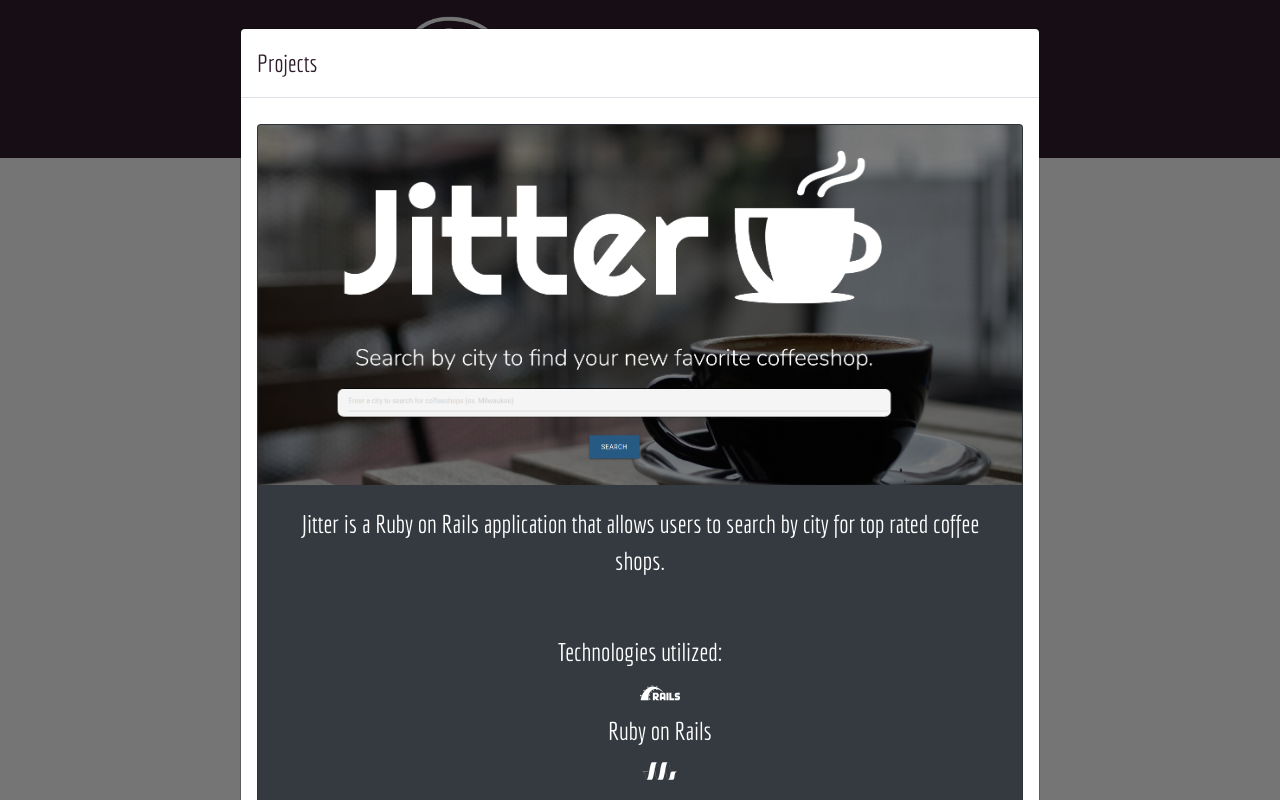
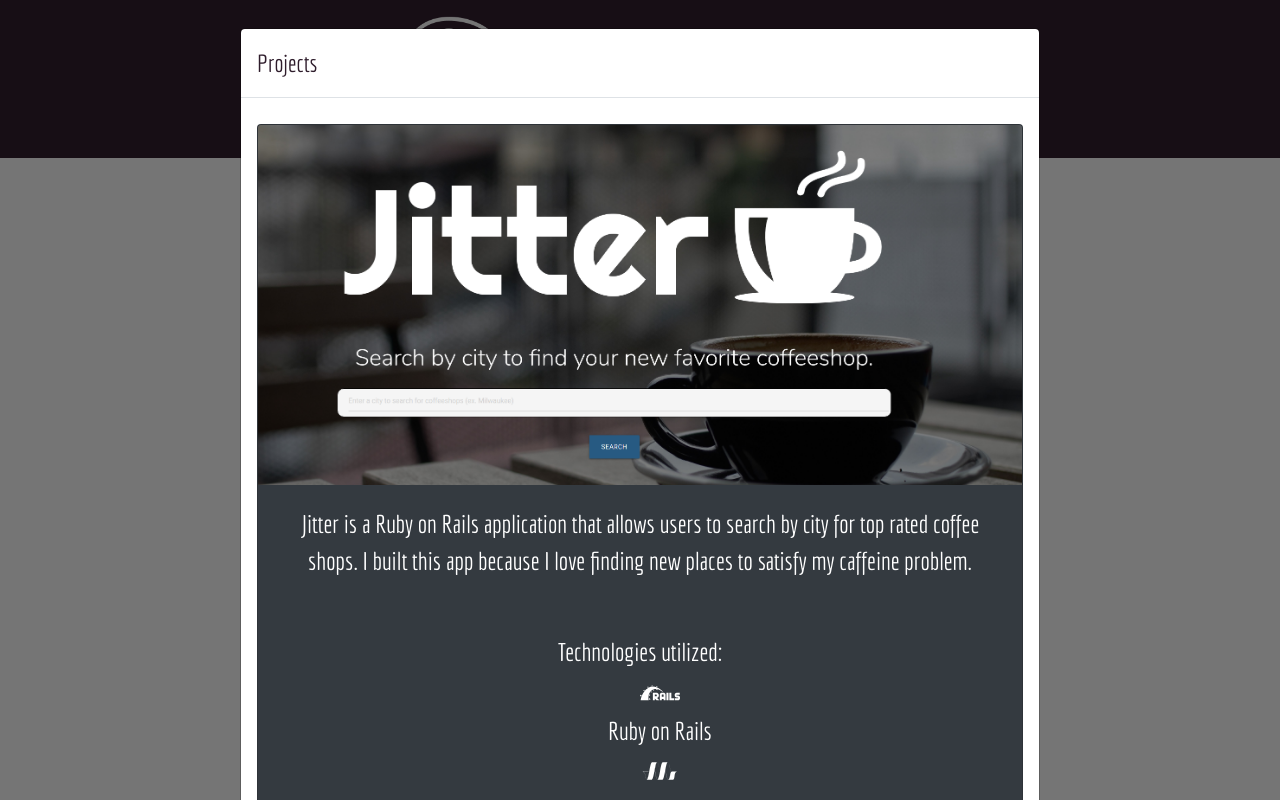
Before and after one commit to sean-slaughter/portfolio, a React (Create React App) app: page /projects in a window 1280 px wide. Built offline with nearby package versions, Linux system fonts and the light colour scheme.

Commit message:
Add more description to projects

```diff
--- a/src/containers/Projects.js
+++ b/src/containers/Projects.js
@@ -4,14 +4,11 @@
 import {
   FaGithub,
   FaMedium,
-  FaLinkedin,
   FaYoutube,
   FaYelp,
-  FaReact,
 } from "react-icons/fa";
 import {
   SiRails,
-  SiRedux,
   SiMaterialUi,
   SiJavascript,
   SiPostgresql,
@@ -44,7 +41,9 @@
               <Card.Body className="text-center">
                 <Card.Text style={{ fontSize: 25, color: "white" }}>
                   Jitter is a Ruby on Rails application that allows users to
-                  search by city for top rated coffee shops. <br />
+                  search by city for top rated coffee shops. I built this app because I love finding new places
+                  to satisfy my caffeine problem.
+                  <br />
                   <br />
                 </Card.Text>
                 <Card.Text style={{ fontSize: 25, color: "white" }}>
@@ -103,7 +102,8 @@
               <Card.Body className="text-center">
                 <Card.Text style={{ fontSize: 25, color: "white" }}>
                   A simulation of John Conway's game of life, created with
-                  ReactJS.
+                  ReactJS. I built this because I was fascinated at the life like patterns that
+                  can be created with a simple set of rules. This was really fun to program.
                   <br />
                   <br />
                 </Card.Text>
@@ -162,7 +162,8 @@
               <Card.Img variant="top" src="rendezvous.png" />
               <Card.Body className="text-center">
                 <Card.Text style={{ fontSize: 25, color: "white" }}>
-                  Rendezvous is an appointment booking platfrom written in Ruby.
+                  Rendezvous is an appointment booking platfrom written in Ruby. I built this
+                  because my partner is an esthetician and needed an app to help manage her clients.
                   <br />
                   <br />
                 </Card.Text>
@@ -222,7 +223,8 @@
               <Card.Img variant="top" src="petes-za.png" />
               <Card.Body className="text-center">
                 <Card.Text style={{ fontSize: 25, color: "white" }}>
-                  Sample restaurant ordering system written in VanillaJS
+                  Sample restaurant ordering system written in VanillaJS. I built this to practice
+                  making fetch calls to render JSON in a single page application.
                   <br />
                   <br />
                 </Card.Text>
```
